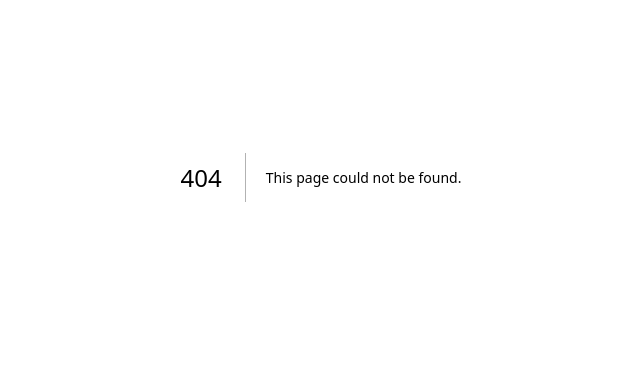
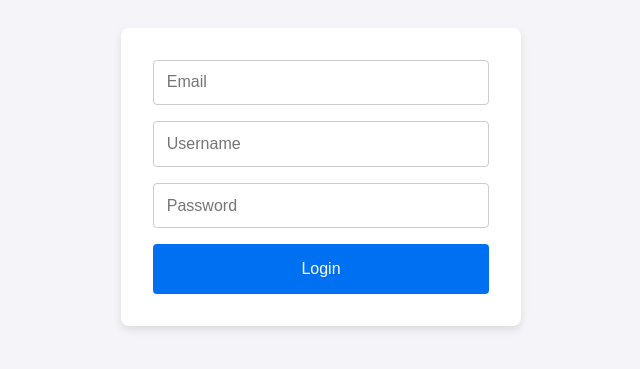
Before and after one commit to IgnacioChalub/llm-navweb-tesis, a Next.js app in the folder next-sandbox/test-app/: page /register in a window 1280 px wide. Before the commit this address had no page. Shown: the part 223-592 px from the top of the page, without its empty margins (319-959 px from the left). Built offline with nearby package versions, Linux system fonts and the light colour scheme.

Commit message:
feat: switched to ts. added login and register.

```diff
--- a/next-sandbox/test-app/src/app/globals.css
+++ b/next-sandbox/test-app/src/app/globals.css
@@ -85,16 +85,6 @@ body {
   overflow-x: hidden;
 }
 
-body {
-  color: rgb(var(--foreground-rgb));
-  background: linear-gradient(
-      to bottom,
-      transparent,
-      rgb(var(--background-end-rgb))
-    )
-    rgb(var(--background-start-rgb));
-}
-
 a {
   color: inherit;
   text-decoration: none;
--- /dev/null
+++ b/next-sandbox/test-app/src/app/register/page.tsx
@@ -0,0 +1,50 @@
+'use client'
+import React from 'react'
+import {useState, FormEvent} from 'react';
+import styles from "@/app/styles/form.module.css";
+
+export default function RegisterPage() {
+    const [email, setEmail] = useState<string>('');
+    const [username, setUsername] = useState<string>('');
+    const [password, setPassword] = useState<string>('');
+
+    const handleSubmit = async (event: FormEvent) => {
+        event.preventDefault();
+        // Implement registration logic here
+        console.log('Register:', email, username, password);
+    };
+
+    return (
+        <div className={styles.container}>
+            <div className={styles.card}>
+                <form onSubmit={handleSubmit} className={styles.form}>
+                    <input
+                        type="email"
+                        value={email}
+                        onChange={(e) => setEmail(e.target.value)}
+                        placeholder="Email"
+                        required
+                        className={styles.input}
+                    />
+                    <input
+                        type="text"
+                        value={username}
+                        onChange={(e) => setUsername(e.target.value)}
+                        placeholder="Username"
+                        required
+                        className={styles.input}
+                    />
+                    <input
+                        type="password"
+                        value={password}
+                        onChange={(e) => setPassword(e.target.value)}
+                        placeholder="Password"
+                        required
+                        className={styles.input}
+                    />
+                    <button type="submit" className={styles.button}>Login</button>
+                </form>
+            </div>
+        </div>
+    );
+}
--- /dev/null
+++ b/next-sandbox/test-app/src/app/styles/form.module.css
@@ -0,0 +1,45 @@
+.form {
+    display: flex;
+    flex-direction: column;
+    gap: 1rem;
+}
+
+.input {
+    padding: 0.8rem;
+    border: 1px solid #ccc;
+    border-radius: 4px;
+    font-size: 1rem;
+}
+
+.button {
+    padding: 1rem;
+    background-color: #0070f3;
+    color: white;
+    border: none;
+    border-radius: 4px;
+    cursor: pointer;
+    font-size: 1rem;
+    transition: background-color 0.3s;
+}
+
+.button:hover {
+    background-color: #0056b3;
+}
+
+
+.container {
+    display: flex;
+    justify-content: center;
+    align-items: center;
+    height: 100vh; /* Full viewport height */
+    background-color: #f4f4f9; /* Light grey background */
+}
+
+.card {
+    background: white;
+    padding: 2rem;
+    box-shadow: 0 4px 8px rgba(0, 0, 0, 0.1);
+    border-radius: 8px;
+    width: 100%;
+    max-width: 400px;
+}
```
Also changed, not shown: next-sandbox/test-app/jsconfig.json (deleted, +0 -7 lines), next-sandbox/test-app/package.json (+6 -3 lines), next-sandbox/test-app/src/app/login/page.tsx (added, +42 -0 lines), next-sandbox/test-app/tsconfig.json (added, +39 -0 lines), next-sandbox/test-app/src/app/api/login.ts (added), next-sandbox/test-app/src/app/api/register.ts (added), next-sandbox/test-app/src/app/layout.tsx (renamed from next-sandbox/test-app/src/app/layout.js), 2 other files (tests, documents, lock files or other folders).
